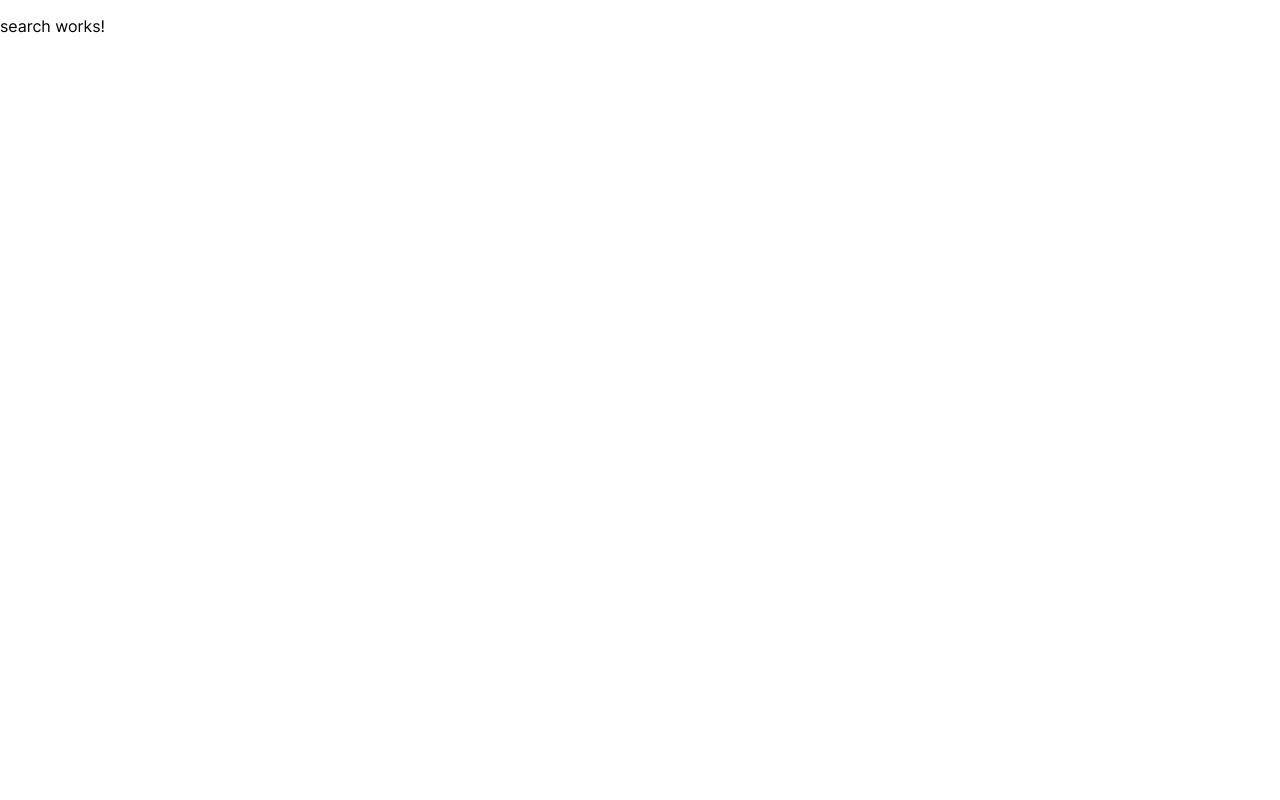
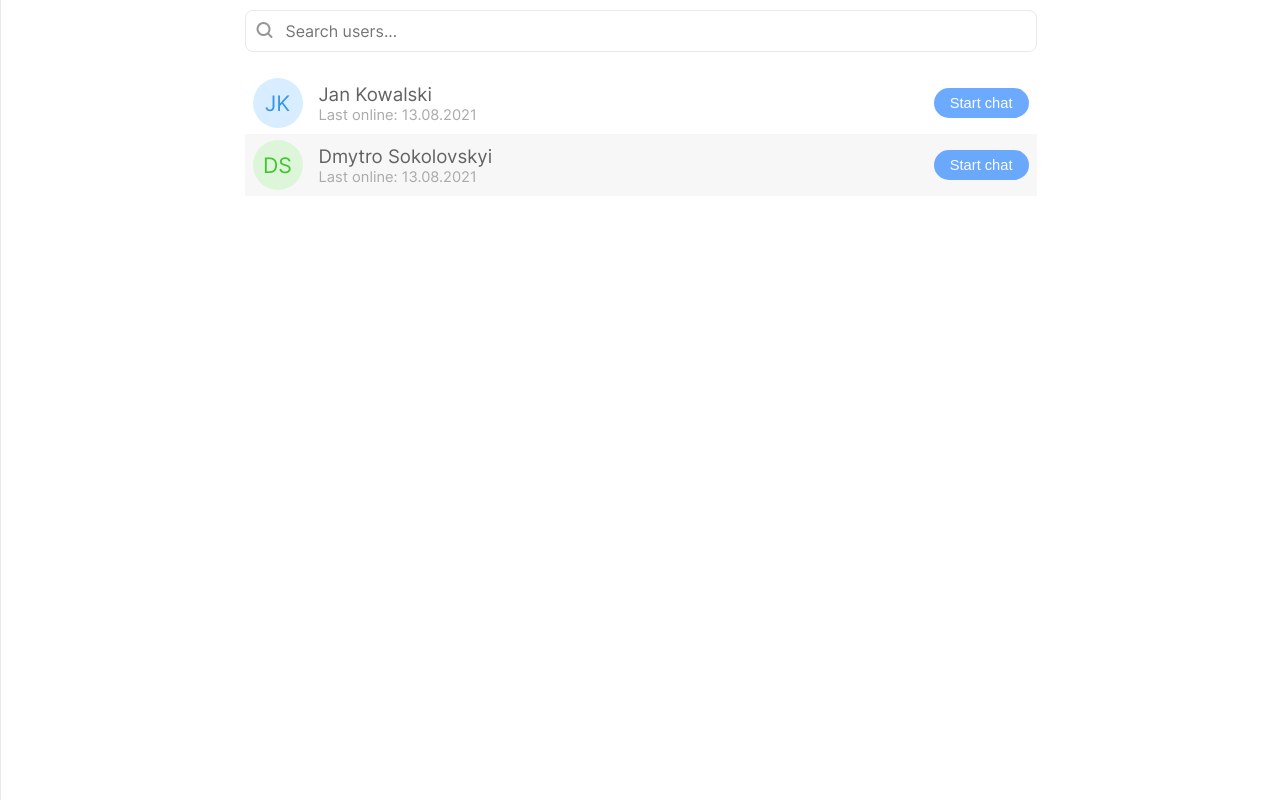
Before and after one commit to Sokolovskiy01/messaging-app-spring-angular-postgresql, an Angular app in the folder messagingappfrontend/: page /search in a window 1280 px wide. Built offline with nearby package versions, Linux system fonts and the light colour scheme.

Commit message:
Search fontend interface update

```diff
--- a/messagingappfrontend/src/app/main/chat/chat.component.html
+++ b/messagingappfrontend/src/app/main/chat/chat.component.html
@@ -32,7 +32,7 @@
                             <img src="https://www.pavilionweb.com/wp-content/uploads/2017/03/man-300x300.png" >
                         </div>
                     </div>
-                    <div class="user-name">
+                    <div class="user-name-container">
                         <p class="user-name">Jan Kowalski</p>
                     </div>
                 </li>
--- a/messagingappfrontend/src/app/main/search/search.component.css
+++ b/messagingappfrontend/src/app/main/search/search.component.css
@@ -0,0 +1,138 @@
+.search-component-container {
+    width: 100%;
+    height: 100%;
+    display: flex;
+    align-items: center;
+    justify-content: center;
+    border-left: 1px solid var(--blocks-border-color);
+}
+
+.search-column {
+    width: 100%;
+    max-width: 840px;
+    height: 100%;
+    display: flex;
+    flex-direction: column;
+}
+
+.search-top-container {
+    padding: 10px 24px;
+    position: relative;
+}
+
+.searchfield-container {
+    width: 100%;
+    height: fit-content;
+    display: flex;
+    align-items: center;
+    position: relative;
+}
+
+.searchfield-container > i {
+    position: absolute;
+    left: 12px;
+    height: 19px;
+}
+
+.searchfield-container > .search-input {
+    width: 100%;
+    padding: 10px 12px 10px 40px;
+    border-radius: 8px;
+    border: 1px solid var(--blocks-border-color);
+    outline: none;
+    font-size: 12pt;
+    color: var(--font-color-primary);
+}
+
+.search-results-container {
+    height: 100%;
+    width: 100%;
+    overflow-x: hidden;
+    overflow-y: auto;
+    padding: 10px 24px;
+    position: relative;
+}
+
+.search-results-container > div:nth-child(2n) {
+    background-color: var(--app-background-secondary);
+}
+
+.user-container {
+    width: 100%;
+    display: flex;
+    align-items: center;
+    position: relative;
+    padding: 6px 0;
+}
+
+.user-rounded-container {
+    flex-shrink: 0;
+    overflow: hidden;
+    padding: 0 8px;
+}
+
+.round-container {
+    width: 50px;
+    height: 50px;
+    background-color: #d35074;
+    border-radius: 25px;
+    display: flex;
+    align-items: center;
+    justify-content: center;
+}
+
+.round-container > span {
+    font-size: 16pt;
+}
+
+.round-container > img {
+    width: 100%;
+    height: 100%;
+}
+
+.user-info-container {
+    width: 100%;
+    height: 100%;
+    display: flex;
+    flex-direction: column;
+    padding: 4px 8px;
+}
+
+.user-name {
+    width: 100%;
+    font-size: 14pt;
+    margin: 0;
+    color: var(--font-color-secondary);
+}
+
+.user-description {
+    width: 100%;
+    font-size: 11pt;
+    margin: 0;
+    color: var(--font-color-tertiary);
+}
+
+.manage-buttons {
+    height: 100%;
+    padding: 0 8px;
+}
+
+.manage-button-gray {
+    white-space: nowrap;
+    height: 30px;
+    border-radius: 15px;
+    padding: 5px 16px;
+    vertical-align: middle;
+    text-align: center;
+    border-style: none;
+    background-color: var(--notification-color);
+    color: var(--app-background-primary);
+    font-size: 11pt;
+    cursor: pointer;
+    opacity: 0.7;
+    transition: var(--interface-transition);
+}
+
+.manage-button-gray:hover {
+    opacity: 1.0;
+}
--- a/messagingappfrontend/src/app/main/search/search.component.html
+++ b/messagingappfrontend/src/app/main/search/search.component.html
@@ -1 +1,34 @@
-<p>search works!</p>
+<div class="search-component-container">
+
+    <div class="search-column">
+        <div class="search-top-container">
+            <form>
+                <div class="searchfield-container">
+                    <i class="fi-br-search"></i>
+                    <input type="text" class="search-input" placeholder="Search users..."  />
+                </div>
+            </form>
+        </div>
+
+        <div class="search-results-container">
+
+            <div class="user-container" *ngFor="let user of this.usersList" >
+                <div class="user-rounded-container">
+                    <div class="round-container" [style.background-color]="user.colors.background">
+                        <span *ngIf="user.imageUrl == ''" [style.color]="user.colors.text">{{this.getUserInitials(user.name)}}</span>
+                        <img *ngIf="user.imageUrl != ''" [src]="user.imageUrl" >
+                    </div>
+                </div>
+                <div class="user-info-container">
+                    <p class="user-name">{{user.name}}</p>
+                    <p class="user-description">Last online: {{user.lastLogin | date: 'dd.MM.yyyy'}}</p>
+                </div>
+                <div class="manage-buttons">
+                    <button class="manage-button-gray" >Start chat</button>
+                </div>
+            </div>
+
+        </div>
+    </div>
+
+</div>
--- a/messagingappfrontend/src/app/main/search/search.component.ts
+++ b/messagingappfrontend/src/app/main/search/search.component.ts
@@ -1,4 +1,5 @@
 import { Component, OnInit } from '@angular/core';
+import { AppUser, UserStatus } from 'src/app/model/models';
 
 @Component({
   selector: 'app-search',
@@ -7,10 +8,66 @@ import { Component, OnInit } from '@angular/core';
 })
 export class SearchComponent implements OnInit {
 
+  searchQuery: string = "";
+  usersList = [
+    {
+      id: 2,
+      name: "Jan Kowalski",
+      dateOfBirth: new Date("2001-06-13"),
+      gender: "Male",
+      imageUrl: "",
+      comment: "",
+      email: "newuser@gmail.com",
+      password: null,
+      userStatus: UserStatus.Active,
+      banMessage: "",
+      lastLogin: new Date("2021-08-13T15:47:24.814488"),
+      colors: { background: '#d8edff', text: '#3797ec' }
+    },
+    {
+      id: 1,
+      name: "Dmytro Sokolovskyi",
+      dateOfBirth: new Date("2001-06-13"),
+      gender: "Male",
+      imageUrl: "",
+      comment: "",
+      email: "newuser@gmail.com",
+      password: null,
+      userStatus: UserStatus.Active,
+      banMessage: "",
+      lastLogin: new Date("2021-08-13T15:47:24.814488"),
+      colors: { background: '#ddf6d9', text: '#43c52d' }
+    }
+  ];
+
+  randomCollorArray = [
+    { background: '#d8edff', text: '#3797ec' },
+    { background: '#ddf6d9', text: '#43c52d' },
+    { background: '#fff0de', text: '#f69c2f' },
+    { background: '#ffd9d9', text: '#f83835' }
+  ]
+
+  loading: boolean = false;
+
   constructor() { }
 
   ngOnInit(): void {
-    console.log("SearchInit");
+    console.log(this.getUserInitials("dmytro"));
+    console.log(this.getRandomColor());
+  }
+
+  getRandomColor() {
+    return this.randomCollorArray[Math.floor(Math.random() * this.randomCollorArray.length)];
+  }
+
+  getUserInitials(userName: string): string {
+    let names = userName.split(' ');
+    let initials = names[0].charAt(0).toUpperCase() + ((names[1]) ? names[1].charAt(0).toUpperCase() : '');
+    return initials;
+  }
+
+  getUsersByQuery(): void {
+
   }
 
 }
--- a/messagingappfrontend/src/app/navigation/left-bar-navigation/left-bar-navigation.component.css
+++ b/messagingappfrontend/src/app/navigation/left-bar-navigation/left-bar-navigation.component.css
@@ -46,4 +46,5 @@
     display: flex;
     align-items: center;
     justify-content: center;
+    border-radius: 7px;
 }
```
Also changed, not shown: 1 other file (tests, documents, lock files or other folders).
